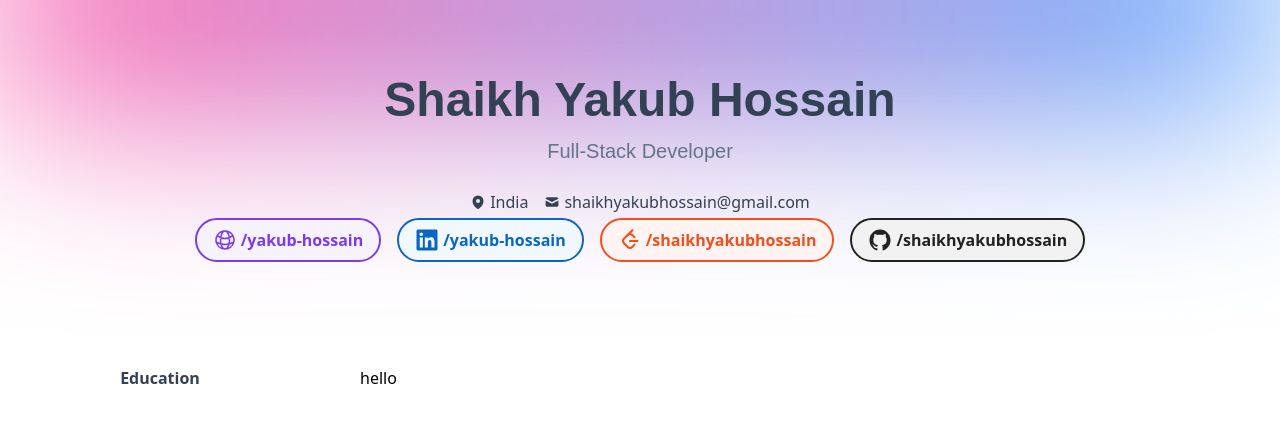
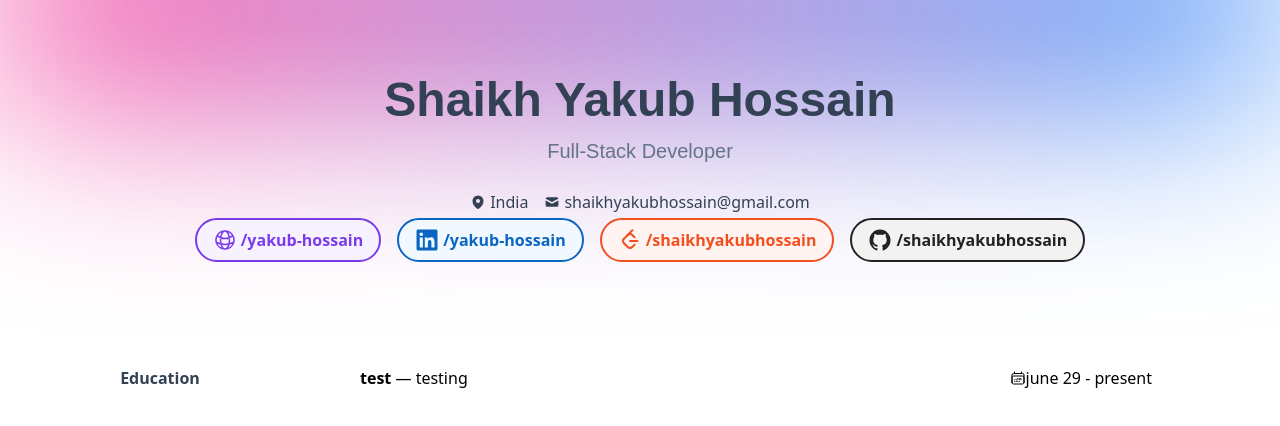
Before and after one commit to shaikhyakubhossain/resume-website, a Next.js app: page / in a window 1280 px wide. Shown: the top 426 px of the page. Built offline with nearby package versions, Linux system fonts and the light colour scheme.

Commit message:
Update SectionDetail component

```diff
--- a/src/app/components/SectionDetail/section-detail.component.tsx
+++ b/src/app/components/SectionDetail/section-detail.component.tsx
@@ -2,49 +2,58 @@ import styles from "./section-detail.module.scss";
 import { HiOutlineCalendarDays } from "react-icons/hi2";
 
 type propsType = {
-    title: string,
-    subTitle: string,
-    dateFrom: string,
-    dateTo: string,
-    techStack?: string[],
-    details?: string[]
-
-}
+  title: string;
+  subTitle: string;
+  dateFrom: string;
+  dateTo: string;
+  techStack?: string[];
+  details?: string[];
+};
 
 export default function SectionDetail(props: propsType): JSX.Element {
   return (
     <div className={styles.mainContainer}>
-      <div className={`${styles.header} flex`}>
-        <div className={`${styles.title}`}></div>
-        <div> — </div>
-        <div className={`${styles.subTitle}`}></div>
+      <div className={`${styles.header} flex justify-between mr-32`}>
+        <div className={`${styles.titleAndSubTitleContainer} flex`}>
+          <div className={`${styles.title} font-bold`}>{props.title}</div>
+          <div>&nbsp;—&nbsp;</div>
+          <div className={`${styles.subTitle}`}>{props.subTitle}</div>
+        </div>
+
         <div className={`${styles.date} flex`}>
-            <div className={`${styles.calendarIcon}`}><HiOutlineCalendarDays /></div>
-            <div className={`${styles.dateFrom}`}></div>
-            <div className={``}> - </div>
-            <div className={`${styles.dateTo}`}></div>
+          <div className={`${styles.calendarIcon} my-auto`}>
+            <HiOutlineCalendarDays />
+          </div>
+          <div className={`${styles.dateFrom}`}>{props.dateFrom}</div>
+          <div className={``}>&nbsp;-&nbsp; </div>
+          <div className={`${styles.dateTo}`}>{props.dateTo}</div>
         </div>
       </div>
       <div className={`${styles.techStack}`}>
-        {
-            props.techStack ? props.techStack.map((item, index) => {
+        {props.techStack
+          ? props.techStack.map((item, index) => {
               return (
-                    <span key={index} className="bg-gray-100 text-gray-800 text-xs font-medium me-2 px-2.5 py-0.5 rounded dark:bg-gray-700 dark:text-gray-300">{item}</span>
-                )
-            }) : null
-        }
+                <span
+                  key={index}
+                  className="bg-gray-100 text-gray-800 text-xs font-medium me-2 px-2.5 py-0.5 rounded dark:bg-gray-700 dark:text-gray-300"
+                >
+                  {item}
+                </span>
+              );
+            })
+          : null}
       </div>
       <div className={`${styles.details}`}>
-            {
-                props.details ? props.details.map((item, index) => {
+        {props.details
+          ? props.details.map((item, index) => {
               return (
                 <div>
                   <div></div>
                   <div></div>
                 </div>
-                    )
-                }) : null
-            }
+              );
+            })
+          : null}
       </div>
     </div>
   );
--- a/src/app/page.tsx
+++ b/src/app/page.tsx
@@ -1,12 +1,13 @@
 import "./globals.css"
 import HeroHeader from "./components/HeroHeader/hero-header.component";
 import Section from "./components/Section/section.component";
+import SectionDetail from "./components/SectionDetail/section-detail.component";
 
 export default function Home() {
   return (
     <div>
       <HeroHeader />
-      <Section sectionName="Education">hello</Section>
+      <Section sectionName="Education"><SectionDetail title={"test"} subTitle={"testing"} dateFrom="june 29" dateTo="present" /></Section>
     </div>
   );
 }
```
Lines whose indentation alone changed are shown as unchanged.
